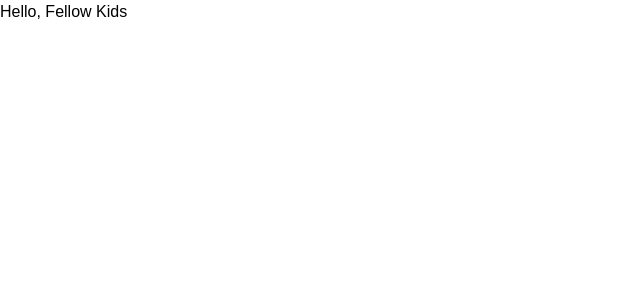
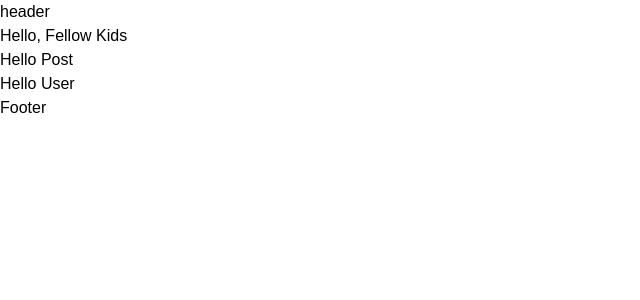
Before and after one commit to Xasan6988/Next_learning_from_code_mu, a Next.js app: page / in a window 1280 px wide. Shown: the top 300 px of the page, without its empty margins (0-640 px from the left). Built offline with nearby package versions, Linux system fonts and the light colour scheme.

Commit message:
parallel routes (?)

```diff
--- /dev/null
+++ b/src/app/@infopost/default.tsx
@@ -0,0 +1,7 @@
+export default function Default() {
+  return (
+        <div>
+            <h1>Default Parallel</h1>
+        </div>
+    )
+}
--- /dev/null
+++ b/src/app/@infopost/page.tsx
@@ -0,0 +1,7 @@
+export default function Post() {
+  return (
+        <div>
+            <h1>Hello Post</h1>
+        </div>
+    )
+}
--- /dev/null
+++ b/src/app/@infopost/settings/page.tsx
@@ -0,0 +1,3 @@
+export default function Page() {
+  return <div>Hello Settings in dynamic</div>
+}
--- /dev/null
+++ b/src/app/@infouser/default.tsx
@@ -0,0 +1,7 @@
+export default function Default() {
+  return (
+        <div>
+            <h1>Default Parallel User</h1>
+        </div>
+    )
+}
--- /dev/null
+++ b/src/app/@infouser/page.tsx
@@ -0,0 +1,7 @@
+export default function User() {
+  return (
+        <div>
+            <h1>Hello User</h1>
+        </div>
+    )
+}
--- a/src/app/layout.tsx
+++ b/src/app/layout.tsx
@@ -1,5 +1,7 @@
 import type { Metadata } from "next";
 import "./globals.css";
+import Header from '@/components/Header/Header';
+import Footer from '@/components/Footer/Footer';
 
 export const metadata: Metadata = {
   title: "Next App from course",
@@ -8,15 +10,25 @@ export const metadata: Metadata = {
 
 export default function RootLayout({
   children,
+  infopost,
+  infouser,
 }: Readonly<{
   children: React.ReactNode;
+  infopost: React.ReactNode,
+  infouser: React.ReactNode,
 }>) {
   return (
     <html lang="en">
       <body>
+        <Header />
         <main>
           {children}
         </main>
+        <section>
+          {infopost}
+          {infouser}
+        </section>
+        <Footer />
       </body>
     </html>
   );
--- /dev/null
+++ b/src/components/Footer/Footer.tsx
@@ -0,0 +1,5 @@
+export default function Footer() {
+	return <footer>
+		Footer
+	</footer>;
+}
--- /dev/null
+++ b/src/components/Header/Header.tsx
@@ -0,0 +1,5 @@
+export default function Header() {
+	return <header>
+		header
+	</header>;
+}
```
